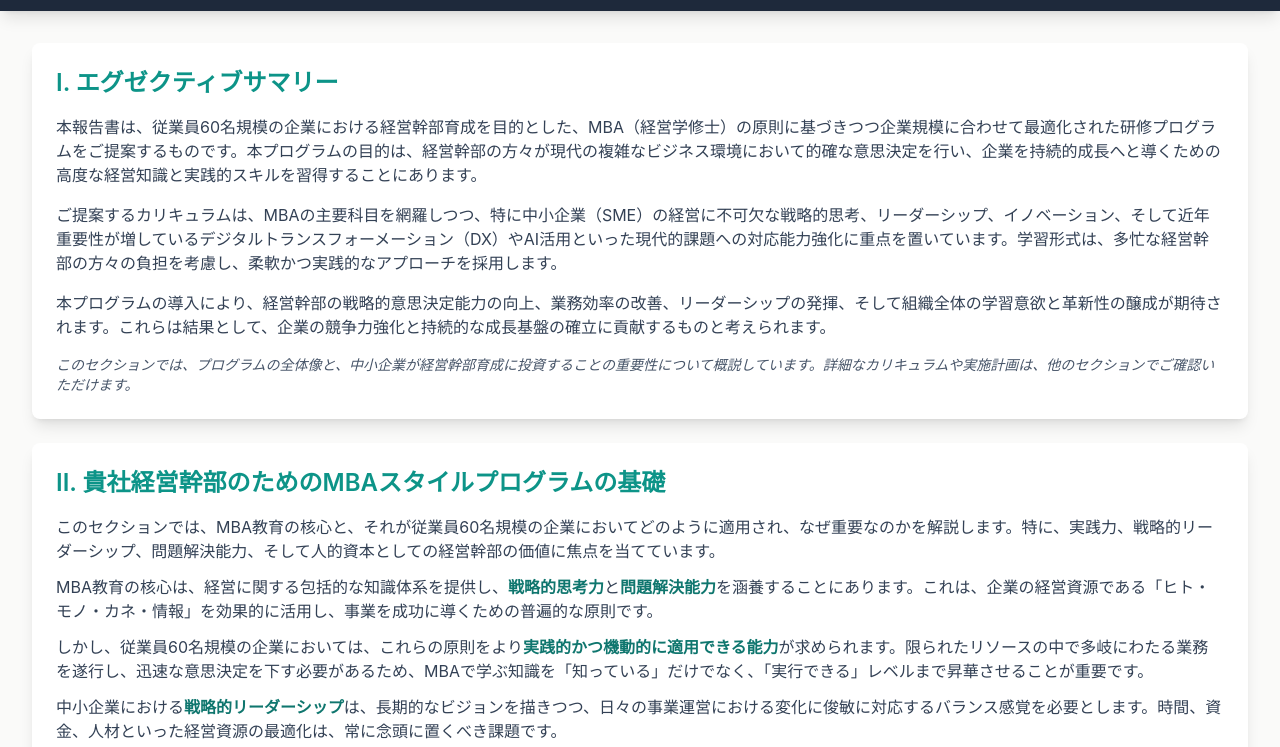
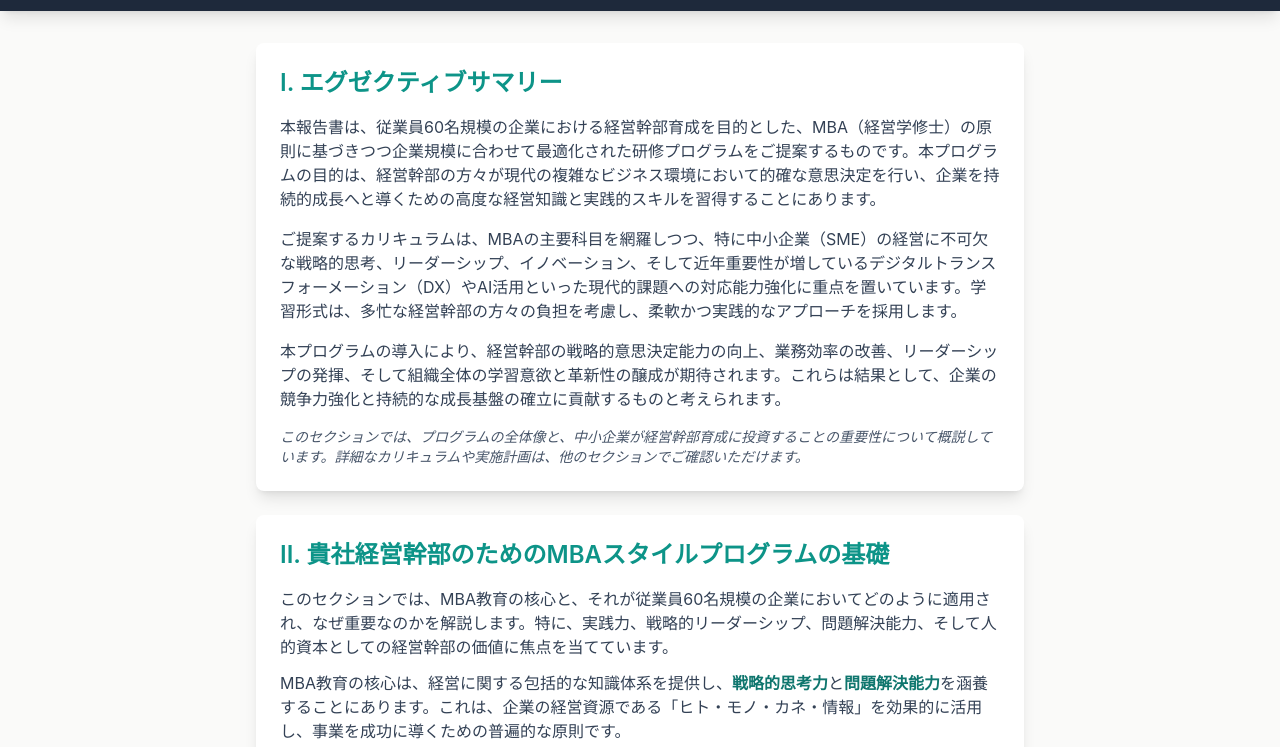
Before and after one commit to amdueno/2025052801, a plain HTML site: page index.html in a window 1280 px wide. Shown: the part 53-800 px from the top of the page. Drawn offline with nearby package versions, Linux system fonts and the light colour scheme.

```diff
--- a/index.html
+++ b/index.html
@@ -161,14 +161,14 @@
         const sections = {
             home: `
                 <div class="space-y-6 section-content">
-                    <section id="executive-summary" class="bg-white p-6 rounded-lg shadow-lg">
+                    <section id="executive-summary" class="bg-white p-6 rounded-lg shadow-lg max-w-3xl mx-auto">
                         <h2 class="text-2xl font-semibold mb-4 text-teal-600">I. エグゼクティブサマリー</h2>
                         <p class="mb-4">本報告書は、従業員60名規模の企業における経営幹部育成を目的とした、MBA（経営学修士）の原則に基づきつつ企業規模に合わせて最適化された研修プログラムをご提案するものです。本プログラムの目的は、経営幹部の方々が現代の複雑なビジネス環境において的確な意思決定を行い、企業を持続的成長へと導くための高度な経営知識と実践的スキルを習得することにあります。</p>
                         <p class="mb-4">ご提案するカリキュラムは、MBAの主要科目を網羅しつつ、特に中小企業（SME）の経営に不可欠な戦略的思考、リーダーシップ、イノベーション、そして近年重要性が増しているデジタルトランスフォーメーション（DX）やAI活用といった現代的課題への対応能力強化に重点を置いています。学習形式は、多忙な経営幹部の方々の負担を考慮し、柔軟かつ実践的なアプローチを採用します。</p>
                         <p class="mb-4">本プログラムの導入により、経営幹部の戦略的意思決定能力の向上、業務効率の改善、リーダーシップの発揮、そして組織全体の学習意欲と革新性の醸成が期待されます。これらは結果として、企業の競争力強化と持続的な成長基盤の確立に貢献するものと考えられます。</p>
                          <p class="italic text-sm text-slate-600">このセクションでは、プログラムの全体像と、中小企業が経営幹部育成に投資することの重要性について概説しています。詳細なカリキュラムや実施計画は、他のセクションでご確認いただけます。</p>
                     </section>
-                    <section id="program-basis" class="bg-white p-6 rounded-lg shadow-lg">
+                    <section id="program-basis" class="bg-white p-6 rounded-lg shadow-lg max-w-3xl mx-auto">
                         <h2 class="text-2xl font-semibold mb-4 text-teal-600">II. 貴社経営幹部のためのMBAスタイルプログラムの基礎</h2>
                         <p class="mb-3">このセクションでは、MBA教育の核心と、それが従業員60名規模の企業においてどのように適用され、なぜ重要なのかを解説します。特に、実践力、戦略的リーダーシップ、問題解決能力、そして人的資本としての経営幹部の価値に焦点を当てています。</p>
                         <p class="mb-3">MBA教育の核心は、経営に関する包括的な知識体系を提供し、<span class="key-phrase font-semibold text-teal-700">戦略的思考力<span class="tooltip">企業の長期的目標達成のため、外部環境と内部資源を分析し、最適な行動方針を策定・実行する思考プロセス。</span></span>と<span class="key-phrase font-semibold text-teal-700">問題解決能力<span class="tooltip">複雑な状況や課題を特定・分析し、効果的な解決策を導き出す能力。</span></span>を涵養することにあります。これは、企業の経営資源である「ヒト・モノ・カネ・情報」を効果的に活用し、事業を成功に導くための普遍的な原則です。</p>
```
